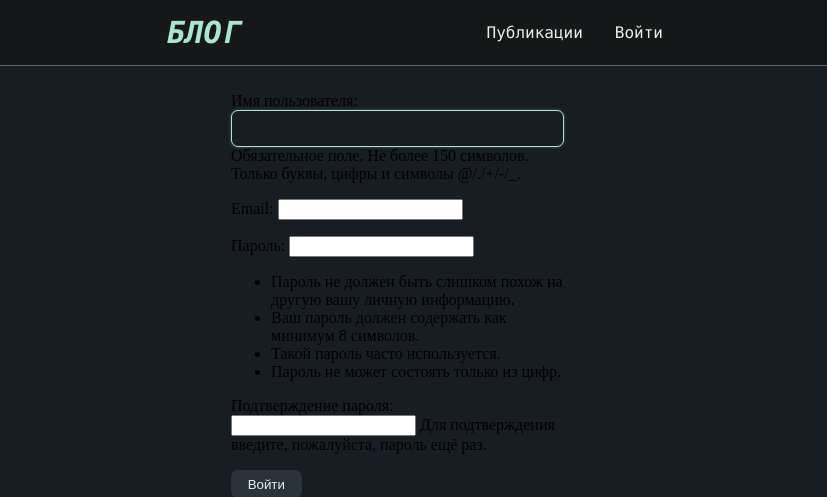
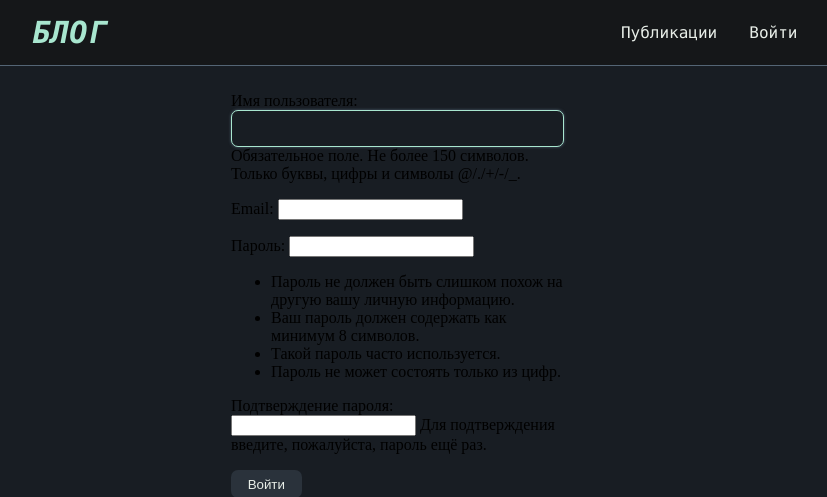
Before and after one commit to EugenySobyanin/blog_academy_study, a Django app: page /auth/registration/ in a window 1280 px wide. Shown: the top 497 px of the page, without its empty margins (217-1044 px from the left). Run offline with Django 3.2, Linux system fonts and the light colour scheme.

Commit message:
Стили.

```diff
--- a/blog/static/css/header.css
+++ b/blog/static/css/header.css
@@ -1,8 +1,7 @@
 .main-header-div {
     display: flex;
     align-items: center;
-    justify-content: space-between;
-    padding: 0 30%;
+    justify-content: space-around;
     height: 65px;
     font-size: 100%;
     font-family: var(--font-family);
```
Also changed, not shown: blog/posts/migrations/0004_alter_post_options.py (added).
